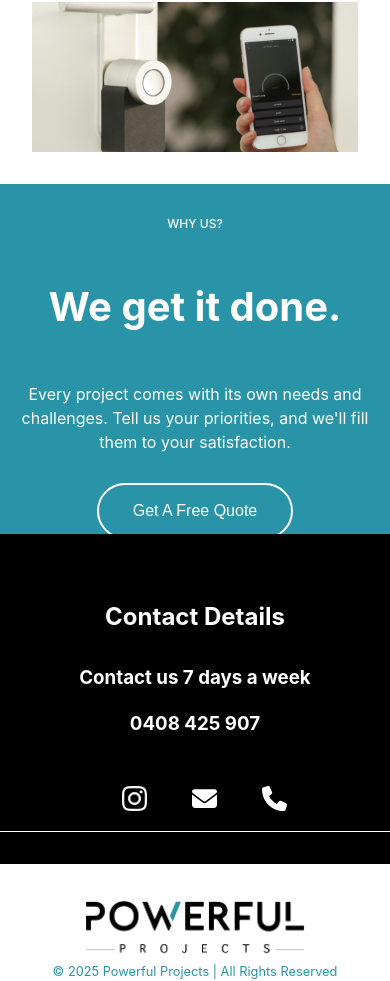
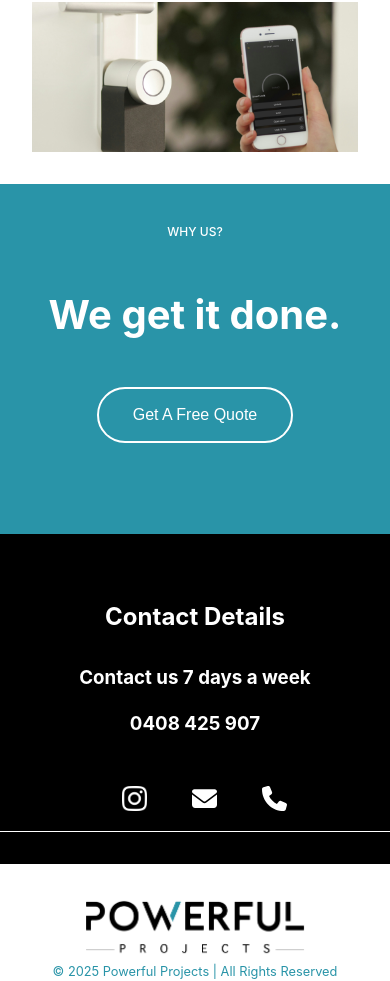
Before and after one commit to TomUglow/powerful-projects-website, a React (Create React App) app: page /our-services in a window 390 px wide. Shown: the part 2614-3595 px from the top of the page. Built offline with nearby package versions, Linux system fonts and the light colour scheme.

Commit message:
Additional CSS updates

```diff
--- a/src/components/Footer/Footer.css
+++ b/src/components/Footer/Footer.css
@@ -102,7 +102,7 @@
     display: flex;
     justify-content: center;
     width: 100%;
-    margin: 0 auto;
+    margin: auto auto;
     border-bottom: 0.5px solid #fff;
   }
 
--- a/src/components/QuoteSection/QuoteSection.css
+++ b/src/components/QuoteSection/QuoteSection.css
@@ -76,13 +76,14 @@
     }
   }
 
-  @media (max-width: 425px) {
+  @media (max-width: 500px) {
     .quote-image {
       display: none;
     }
 
     .quote-content {
-      padding: 0.5rem;
+      height: 500px;
+      padding: 1rem;
       text-align: center;
     }
 
@@ -102,9 +103,6 @@
     }
 
     .quote-content p {
-      font-size: 1rem;
-      line-height: 1.5rem;
-      max-width: 100%;
-      padding: 0.5rem;
+      display: none;
     }
   }
--- a/src/pages/OurServices/components/OurServicesContent.css
+++ b/src/pages/OurServices/components/OurServicesContent.css
@@ -73,7 +73,7 @@
   }
 }
 
-@media (max-width: 425px) {
+@media (max-width: 500px) {
   .service {
     display: block;
     margin: 0.5rem auto;
--- a/src/pages/OurServices/components/OurServicesHead.css
+++ b/src/pages/OurServices/components/OurServicesHead.css
@@ -49,7 +49,7 @@
     }
   }
 
-  @media (max-width: 425px) {
+  @media (max-width: 500px) {
     .our-services-head-image {
       min-height: 150px;
     }
```
